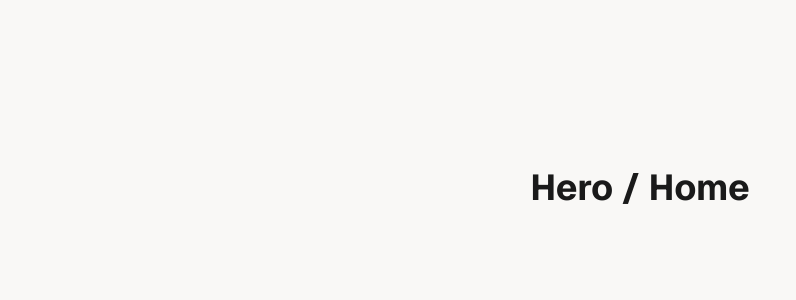
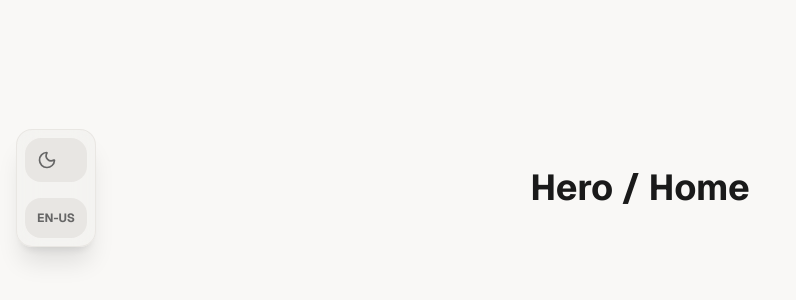
Before and after one commit to andgonzalezcas/portfolio, a Next.js app: page / in a window 1280 px wide. Shown: the part 212-512 px from the top of the page, without its empty margins (0-796 px from the left). Built offline with nearby package versions, Linux system fonts and the light colour scheme.

Commit message:
feat(app): add sidebar and use on layout

```diff
--- a/app/layout.tsx
+++ b/app/layout.tsx
@@ -3,6 +3,7 @@ import { Geist, Geist_Mono } from "next/font/google";
 import "./globals.css";
 import ThemeProvider from "@/components/theme-provider";
 import I18nProvider from "@/components/i18n-provider";
+import Sidebar from "@/components/ui/navigation/sidebar.component";
 
 const geistSans = Geist({
   variable: "--font-geist-sans",
@@ -34,6 +35,7 @@ export default function RootLayout({
           storageKey="portfolio-theme"
         >
           <I18nProvider>
+            <Sidebar />
             {children}
           </I18nProvider>
         </ThemeProvider>
--- /dev/null
+++ b/components/ui/navigation/sidebar.component.tsx
@@ -0,0 +1,58 @@
+"use client";
+
+import { useTheme } from "@/components/theme-provider";
+import { useTranslation } from "react-i18next";
+import { Moon, Sun, Languages } from "lucide-react";
+import { useEffect, useState } from "react";
+import { motion } from "framer-motion";
+
+export default function Sidebar() {
+    const { theme, setTheme } = useTheme();
+    const { i18n } = useTranslation();
+    const [mounted, setMounted] = useState(false);
+
+    // Prevent hydration mismatch
+    useEffect(() => {
+        setMounted(true);
+    }, []);
+
+    const toggleTheme = () => {
+        setTheme(theme === "dark" ? "light" : "dark");
+    };
+
+    const toggleLanguage = () => {
+        const newLang = i18n.language === "es" ? "en" : "es";
+        i18n.changeLanguage(newLang);
+    };
+
+    if (!mounted) { return null }
+
+    return (
+        <motion.nav
+            initial={{ opacity: 0, x: -50 }}
+            animate={{ opacity: 1, x: 0 }}
+            transition={{ duration: 0.5, ease: "easeOut" }}
+            className="fixed left-4 top-1/2 -translate-y-1/2 z-50 flex flex-col gap-4 bg-secondary/30 backdrop-blur-md border border-border/50 p-2 rounded-2xl shadow-xl hover:border-border transition-colors group/nav"
+        >
+            <button
+                onClick={toggleTheme}
+                className="p-3 rounded-xl bg-muted hover:bg-accent text-muted-foreground hover:text-accent-foreground transition-all duration-300 group relative"
+                aria-label="Toggle Theme"
+            >
+                {theme === "dark" ? (
+                    <Sun className="w-5 h-5 group-hover:rotate-90 transition-transform duration-500" />
+                ) : (
+                    <Moon className="w-5 h-5 group-hover:-rotate-12 transition-transform duration-500" />
+                )}
+            </button>
+
+            <button
+                onClick={toggleLanguage}
+                className="p-3 rounded-xl bg-muted hover:bg-accent text-muted-foreground hover:text-accent-foreground transition-all duration-300 flex items-center justify-center font-bold text-xs uppercase group relative"
+                aria-label="Toggle Language"
+            >
+                <span className="relative z-10">{i18n.language}</span>
+            </button>
+        </motion.nav>
+    );
+}
```
